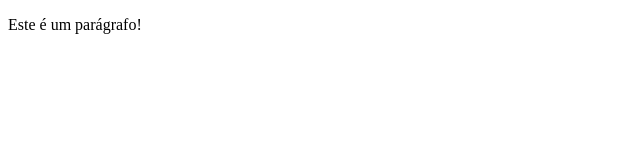
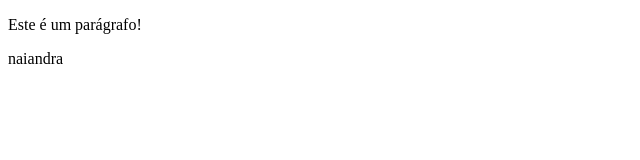
Before and after one commit to giovanassilv/aula, a plain HTML site: page index.html in a window 1280 px wide. Shown: the full height of the page, 0-640 px from the left. Drawn offline with Linux system fonts and the light colour scheme.

Commit message:
segunda versao

```diff
--- a/index.html
+++ b/index.html
@@ -6,5 +6,6 @@
 
 <body>
 	<p>Este é um parágrafo!</p>
+	<p>naiandra</p>
 </body>
 </html>
```
